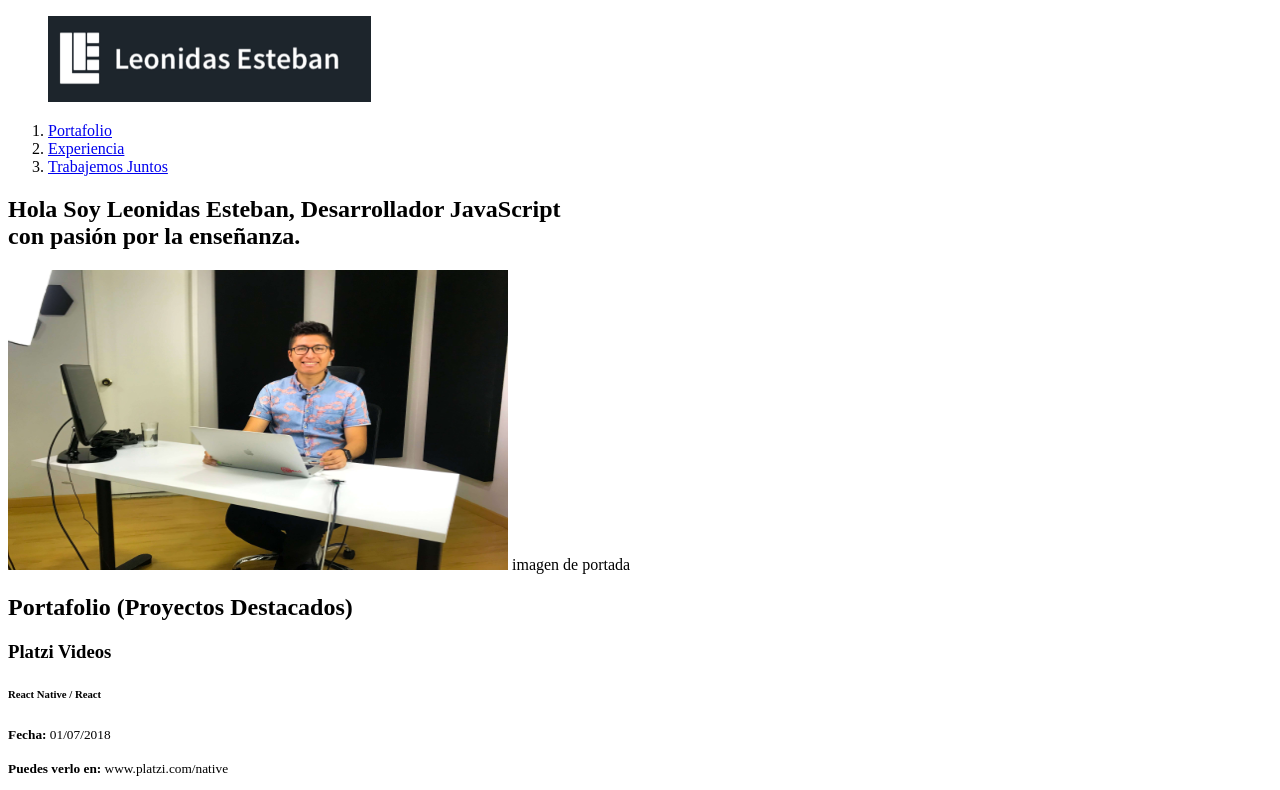
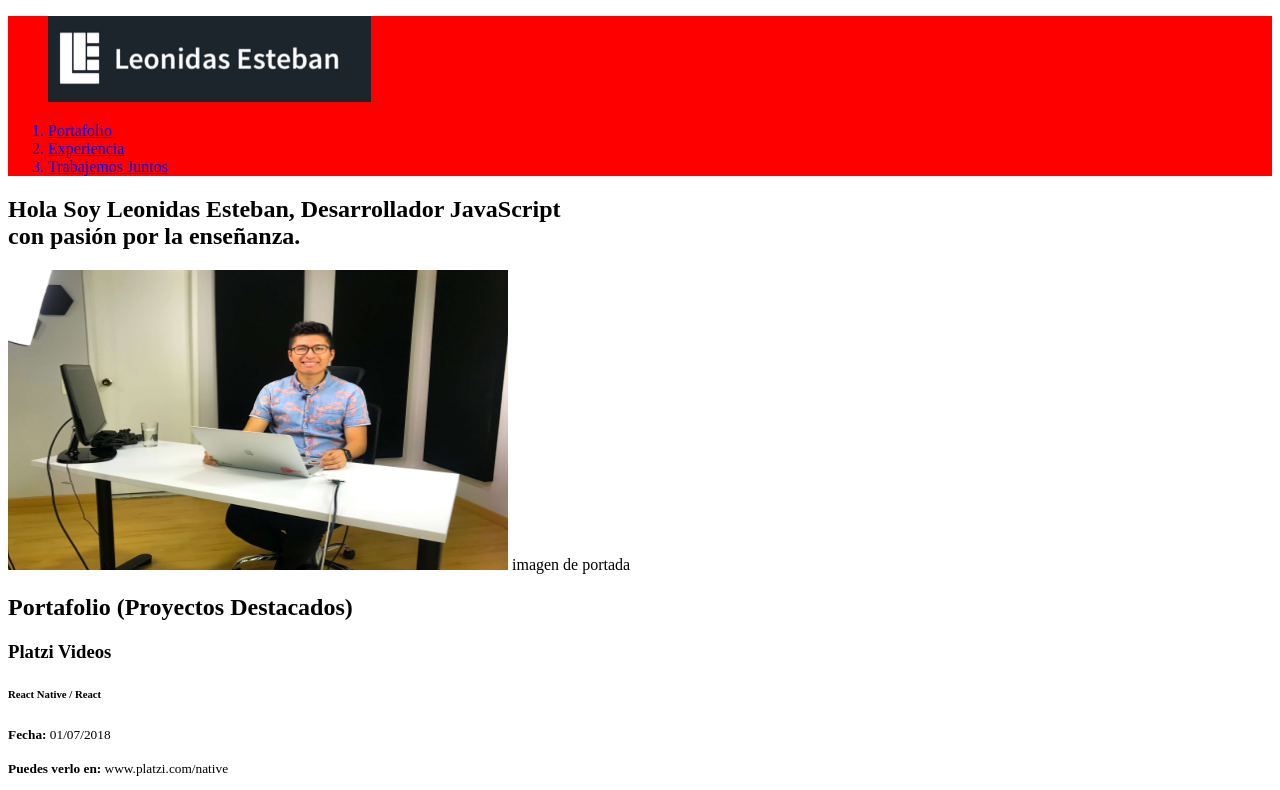
Before and after one commit to jmacalupur/CurosDesarrolloWeb, a plain HTML site: page index.html in a window 1280 px wide. Shown: the top 790 px of the page. Drawn offline with Linux system fonts and the light colour scheme.

Commit message:
Formas de agregar estilos a HTML: El estilo en linea se escribe directamente en el elemento html. No se conviente usarlo. Es el de mayor jerarquia. Ver linea 9

```diff
--- a/index.html
+++ b/index.html
@@ -6,7 +6,7 @@
         <link rel="icon" type="image/png" href="images/favicon.png"/>
     </head>
     <body>
-        <header>
+        <header style="color:blue; background:red">
             <figure>
                 <img src="images/logo.png" alt="Logo de https://leonidasesteban.com">
             </figure>
```
